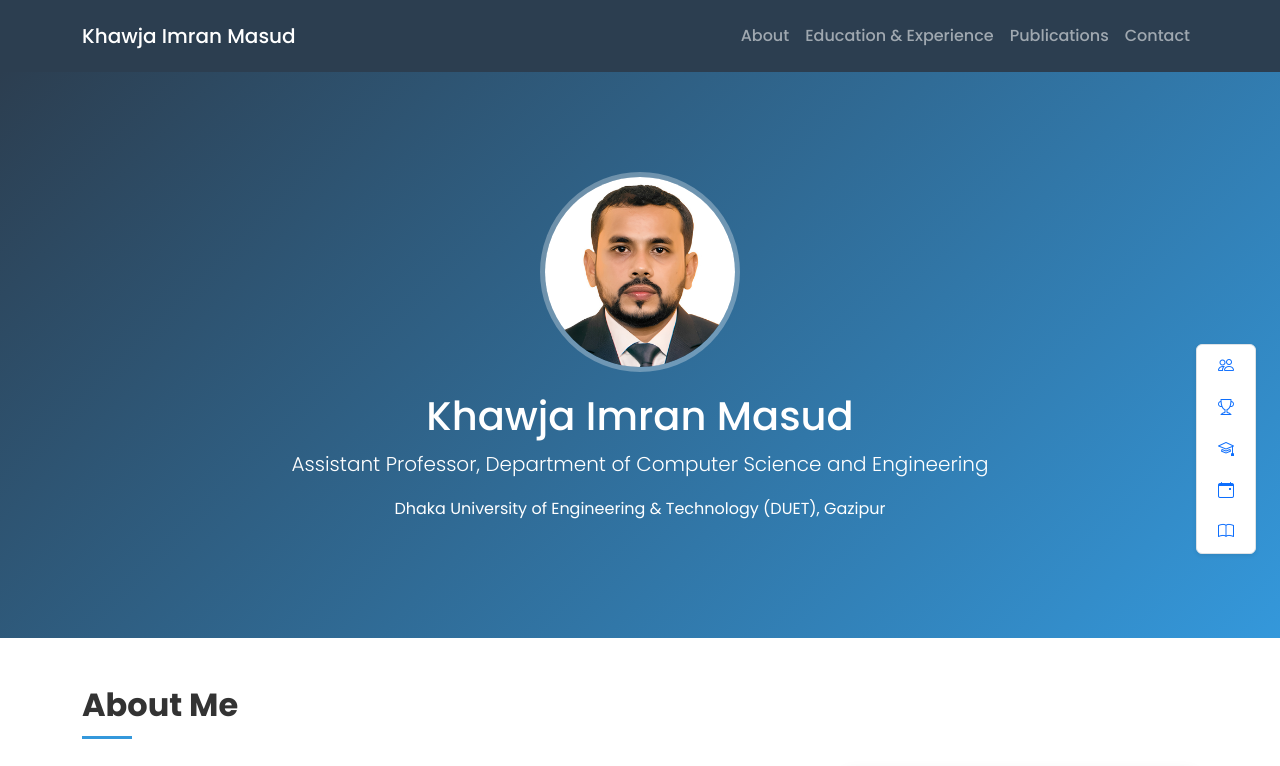
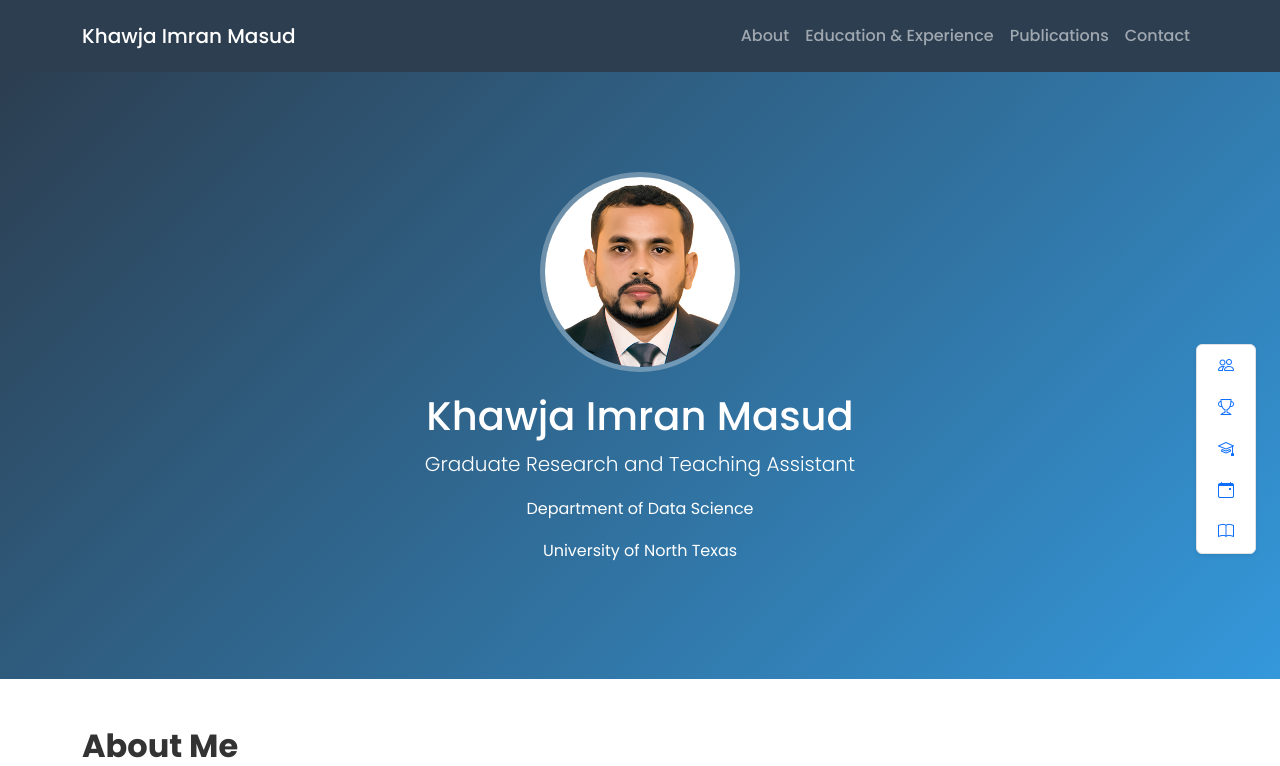
Before and after one commit to eimran/eimran.github.io, a plain HTML site: page index.html in a window 1280 px wide. Shown: the top 766 px of the page. Drawn offline with nearby package versions, Linux system fonts and the light colour scheme.

Commit message:
Position Updated

```diff
--- a/index.html
+++ b/index.html
@@ -191,8 +191,9 @@
         <div class="container">
             <img src="assets/img/person1.jpg" alt="Khawja Imran Masud" class="profile-img">
             <h1>Khawja Imran Masud</h1>
-            <p class="lead">Assistant Professor, Department of Computer Science and Engineering</p>
-            <p>Dhaka University of Engineering & Technology (DUET), Gazipur</p>
+            <p class="lead">Graduate Research and Teaching Assistant </p>
+            <p>Department of Data Science</p>
+            <p>University of North Texas</p>
         </div>
     </section>
 
```
